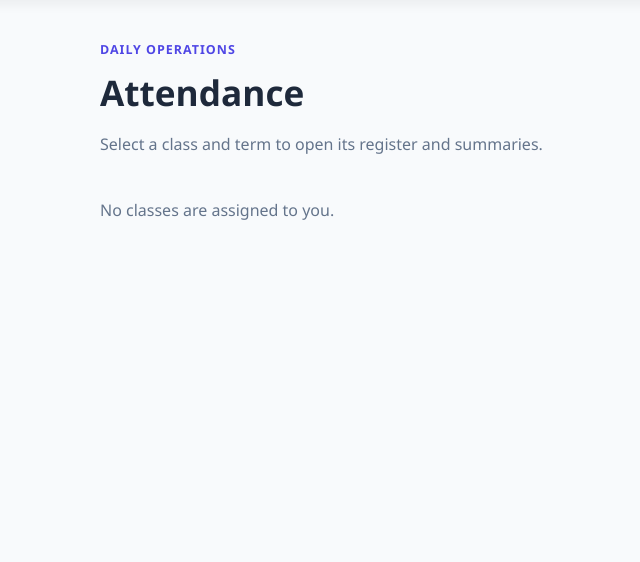
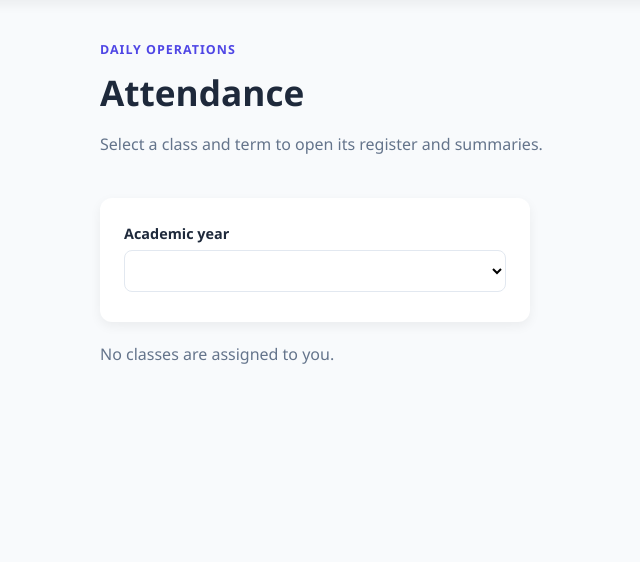
Before and after one commit to festusboamah/nyansa-ai-tutor, a Django app: page /attendance/ in a window 1280 px wide. Shown: the part 80-642 px from the top of the page, without its empty margins (22-662 px from the left). Run offline with Django 5.2, Linux system fonts and the light colour scheme; a user stored in the database is signed in; data comes from the database, SQL or seed files in the repository; data that the repository does not hold is empty.

Commit message:
Reconcile attendance setup and clarify roles

```diff
--- a/attendance/views.py
+++ b/attendance/views.py
@@ -4,11 +4,11 @@ from functools import wraps
 from django.contrib import messages
 from django.contrib.auth.decorators import login_required
 from django.core.exceptions import PermissionDenied, ValidationError
-from django.db.models import Q
+from django.db.models import Prefetch, Q
 from django.shortcuts import get_object_or_404, redirect, render
 from django.urls import reverse
 
-from academics.models import ClassEnrollment, SchoolClass, Term
+from academics.models import AcademicYear, ClassEnrollment, SchoolClass, Term
 from schools.models import SchoolMembership
 from schools.services import has_school_role
 
@@ -71,8 +71,18 @@ def _manageable_class_term(request, class_id, term_id):
 
 @attendance_staff_required
 def attendance_dashboard(request):
-    classes = _manageable_classes(request).prefetch_related("academic_year__terms")
-    return render(request, "attendance/dashboard.html", {"classes": classes})
+    manageable = _manageable_classes(request)
+    years = AcademicYear.objects.filter(school=request.school, classes__in=manageable).distinct().order_by("-is_current", "-start_date")
+    selected_year = years.filter(pk=request.GET.get("year")).first() if request.GET.get("year", "").isdigit() else None
+    selected_year = selected_year or years.first()
+    classes = manageable.filter(academic_year=selected_year) if selected_year else manageable.none()
+    if classes.exclude(name="Demo Class").exists():
+        classes = classes.exclude(name="Demo Class")
+    terms = Term.objects.filter(academic_year=selected_year) if selected_year else Term.objects.none()
+    if terms.exclude(name="Demo Term").exists():
+        terms = terms.exclude(name="Demo Term")
+    classes = classes.prefetch_related(Prefetch("academic_year__terms", queryset=terms))
+    return render(request, "attendance/dashboard.html", {"classes": classes, "years": years, "selected_year": selected_year})
 
 
 @attendance_staff_required
--- a/schools/forms.py
+++ b/schools/forms.py
@@ -211,12 +211,12 @@ class TeacherAssignmentForm(SchoolScopedFormMixin, forms.ModelForm):
         labels = {
             "offering": "Class, subject and term",
             "teacher": "Teacher",
-            "is_lead": "Lead teacher for this subject",
+            "is_lead": "Lead subject teacher",
         }
         help_texts = {
             "offering": "Choose the exact class, subject, and term this teacher will teach.",
             "teacher": "Only active teachers in this school are shown.",
-            "is_lead": "Select this for the main teacher responsible when two or more teachers share the subject. For one teacher, you may select it.",
+            "is_lead": "The main teacher responsible for this particular class and subject. This is different from the overall class teacher.",
         }
 
     def __init__(self, *args, **kwargs):
--- a/schools/tests.py
+++ b/schools/tests.py
@@ -226,7 +226,7 @@ class SchoolOnboardingTests(TestCase):
         self.assertEqual(str(offering), "JHS 2 — Mathematics — First Term")
         response = self.client.get(f"{reverse('school_onboarding')}?step=assignment", secure=True)
         self.assertContains(response, "JHS 2 — Mathematics — First Term")
-        self.assertContains(response, "Lead teacher for this subject")
+        self.assertContains(response, "Lead subject teacher")
 
     def test_double_stream_jhs_generator_creates_a_and_b_classes(self):
         self.school.offers_primary = False
--- a/static/css/style.css
+++ b/static/css/style.css
@@ -1488,6 +1488,13 @@ h2 {
 .assignment-row-form select { min-width: 180px; padding: .5rem; border: 1px solid var(--border); border-radius: 8px; }
 .assignment-lead { display: inline-flex; align-items: center; gap: .3rem; white-space: nowrap; }
 .unassigned-panel { margin-top: 1.25rem; border-left: 4px solid #f59e0b; }
+.attendance-year-filter { display: flex; max-width: 430px; margin-bottom: 1.25rem; }
+.attendance-year-filter label { display: grid; gap: .35rem; width: 100%; font-weight: 700; }
+.attendance-year-filter select { padding: .65rem; border: 1px solid var(--border); border-radius: 8px; background: white; }
+.attendance-help { margin: 0 0 1.25rem; padding: .9rem 1rem; border-left: 4px solid #f59e0b; border-radius: 8px; background: #fff8e7; color: #684b13; }
+.attendance-summary-table { width: 100%; }
+.attendance-summary-table th, .attendance-summary-table td { padding: .85rem 1rem; text-align: center; }
+.attendance-summary-table th:first-child, .attendance-summary-table td:first-child { text-align: left; }
 @media (max-width: 850px) { .assignment-create form { grid-template-columns: 1fr; } }
 @media (max-width: 720px) {
     .roster-management .table-scroll { overflow: visible; }
--- a/templates/attendance/dashboard.html
+++ b/templates/attendance/dashboard.html
@@ -2,5 +2,6 @@
 {% block title %}Attendance - Nyansa{% endblock %}
 {% block content %}
 <div class="admin-heading"><div><p class="eyebrow">Daily operations</p><h1>Attendance</h1><p>Select a class and term to open its register and summaries.</p></div>{% if request.school_membership.role == "SCHOOL_ADMIN" %}<a class="btn-small btn-secondary" href="{% url 'attendance_calendar' %}">Calendar settings</a>{% endif %}</div>
-<div class="admin-grid">{% for class in classes %}<article class="card"><h2>{{ class.name }}</h2><p>{{ class.academic_year.name }}</p>{% for term in class.academic_year.terms.all %}<div class="admin-row"><strong>{{ term.name }}</strong><span><a href="{% url 'class_attendance_summary' class.id term.id %}">Summary</a> · <a href="{% url 'attendance_register' class.id term.id %}">Open register</a></span></div>{% empty %}<p>No terms configured.</p>{% endfor %}</article>{% empty %}<p>No classes are assigned to you.</p>{% endfor %}</div>
+<form method="get" class="card attendance-year-filter"><label for="attendance-year">Academic year<select id="attendance-year" name="year" onchange="this.form.submit()">{% for year in years %}<option value="{{ year.id }}"{% if selected_year.id == year.id %} selected{% endif %}>{{ year.name }}{% if year.is_current %} (Current){% endif %}</option>{% endfor %}</select></label></form>
+<div class="admin-grid">{% for class in classes %}<article class="card"><h2>{{ class.name }}</h2><p>{{ class.academic_year.name }}</p>{% for term in class.academic_year.terms.all %}<div class="admin-row"><strong>{{ term.name }}</strong><span><a href="{% url 'class_attendance_summary' class.id term.id %}">Summary</a> &middot; <a href="{% url 'attendance_register' class.id term.id %}">Open register</a></span></div>{% empty %}<p>No terms configured.</p>{% endfor %}</article>{% empty %}<p>No classes are assigned to you.</p>{% endfor %}</div>
 {% endblock %}
--- a/templates/attendance/register.html
+++ b/templates/attendance/register.html
@@ -2,10 +2,11 @@
 {% block title %}{{ school_class.name }} Register - Nyansa{% endblock %}
 {% block content %}
 <div class="admin-heading"><div><p class="eyebrow">{{ term.name }}</p><h1>{{ school_class.name }} attendance</h1><p>Mark every active student for one instructional day.</p></div></div>
+<div class="attendance-help"><strong>Excused absence:</strong> the learner is absent for an approved reason such as illness, bereavement, an official activity, or an authorised family emergency.</div>
 <form method="get" class="attendance-date-picker"><label for="attendance-date">Register date</label><input id="attendance-date" type="date" name="date" value="{{ attendance_date|date:'Y-m-d' }}" min="{{ term.start_date|date:'Y-m-d' }}" max="{{ term.end_date|date:'Y-m-d' }}"><button class="btn-small btn-secondary">Open date</button></form>
 {% if session.status == "SUBMITTED" %}<div class="alert alert-success">Submitted by {{ session.submitted_by.user.username }} on {{ session.submitted_at }}. Use correction links for changes.</div>{% endif %}
 <form method="post">{% csrf_token %}<input type="hidden" name="attendance_date" value="{{ attendance_date|date:'Y-m-d' }}"><div class="attendance-register">
 {% for row in rows %}<article class="attendance-student"><div><strong>{{ row.student.user.get_full_name|default:row.student.user.username }}</strong><small>{{ row.student.identifier|default:row.student.user.username }}</small></div>{% if session.status == "SUBMITTED" %}<div><span class="status-pill attendance-{{ row.record.status|lower }}">{{ row.record.get_status_display }}</span> <a href="{% url 'attendance_correct' row.record.id %}">Correct</a></div>{% else %}<div class="attendance-options">{% for value,label in status_choices %}<label class="attendance-option attendance-{{ value|lower }}"><input type="radio" name="status_{{ row.student.id }}" value="{{ value }}" {% if value == 'PRESENT' %}checked{% endif %}>{{ label }}</label>{% endfor %}</div>{% endif %}</article>{% empty %}<p>No active students are enrolled.</p>{% endfor %}
 </div>{% if not session and rows %}<div class="gradebook-actions"><button class="btn" type="submit">Submit register</button></div>{% endif %}</form>
-<p><a href="{% url 'class_attendance_summary' school_class.id term.id %}">← Back to class summary</a></p>
+<p><a href="{% url 'class_attendance_summary' school_class.id term.id %}">&larr; Back to class summary</a></p>
 {% endblock %}
--- a/templates/schools/onboarding.html
+++ b/templates/schools/onboarding.html
@@ -59,7 +59,7 @@
       </div>
       <details class="manual-subject-entry"><summary>Add a custom subject offering manually</summary>
       {% endif %}
-      {% if current_step == "assignment" %}<p>Choose a class–subject–term combination and the teacher responsible for it. Use “Lead teacher” only to identify the main teacher when a subject is shared.</p>{% endif %}
+      {% if current_step == "assignment" %}<p>Choose a class–subject–term combination and the teacher responsible for it. “Lead subject teacher” identifies the main teacher when a subject is shared; it is different from the overall class teacher.</p>{% endif %}
       {% if current_step == "enrollment" %}<p>Place an active student into one of this school's classes, or <a href="{% url 'bulk_student_import' %}">import an entire class roster from CSV/Excel</a>.</p>{% endif %}
       <form method="post" enctype="multipart/form-data" class="setup-form-fields">
         {% csrf_token %}<input type="hidden" name="step" value="{{ current_step }}">
```
Also changed, not shown: accounts/management/commands/seed_demo.py (+22 -1 lines), templates/attendance/class_summary.html (+4 -4 lines).
